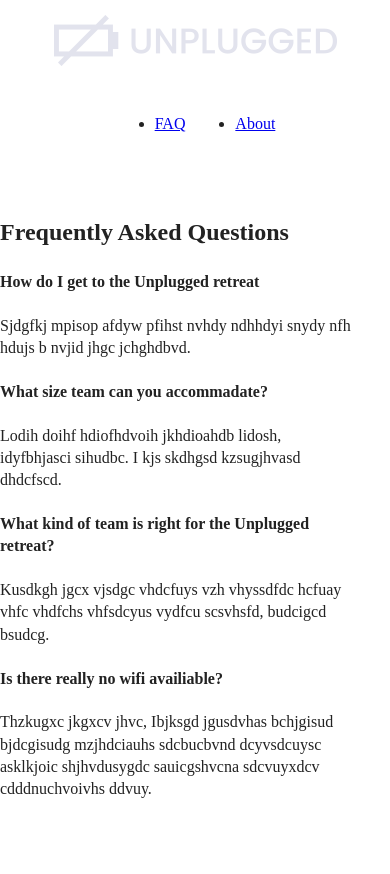
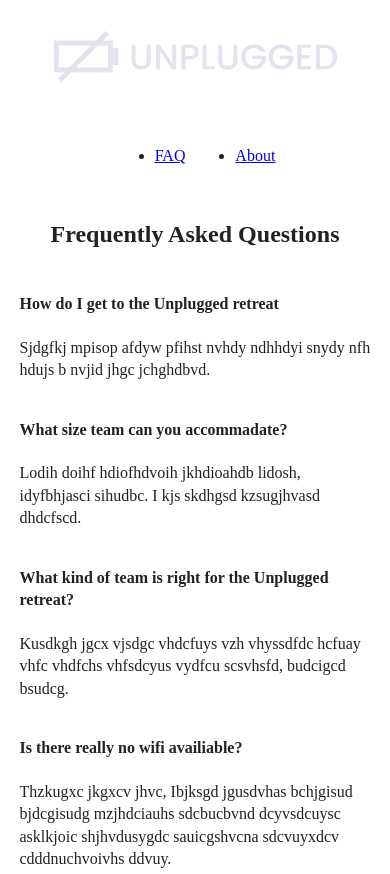
Before and after one commit to em-qr/unplugged-retreat-2020, a website: page faq/index.html in a window 390 px wide. Shown: the top 874 px of the page. Drawn offline with Linux system fonts and the light colour scheme; files whose address does not match are found by name.

Commit message:
Tablet media FAQ

```diff
--- a/faq/index.html
+++ b/faq/index.html
@@ -23,11 +23,12 @@
 </head>
 
   <body>
-
-    <body>
         <header>
           <div class="content-wrapper">
-           <a href="#"><img src="img/unpluggedlogo.png" alt="unplugged logo"></a>
+             <figure>
+             <a href="#">
+             <img src="img/unpluggedlogo.png" alt="unplugged logo"></a>
+             </figure>
              <div class="header-divider"></div>
              <nav>
                   <ul>
@@ -36,12 +37,12 @@
                   </ul>
              </nav>
            </div>
-
+        </header>
       </header>
 
       <main>
 
-        <section class="FAQ-questions">
+        <section class="faq">
           <div class="content-wrapper">
             <h2>Frequently Asked Questions</h2>
             <div class="faq-content">
```
Lines whose indentation alone changed are shown as unchanged.
